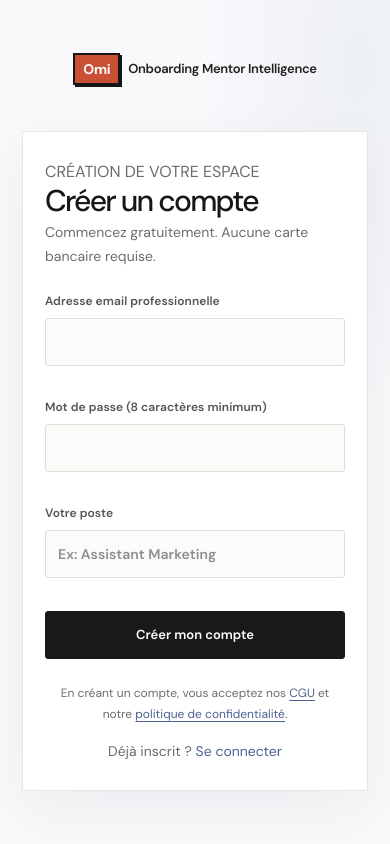
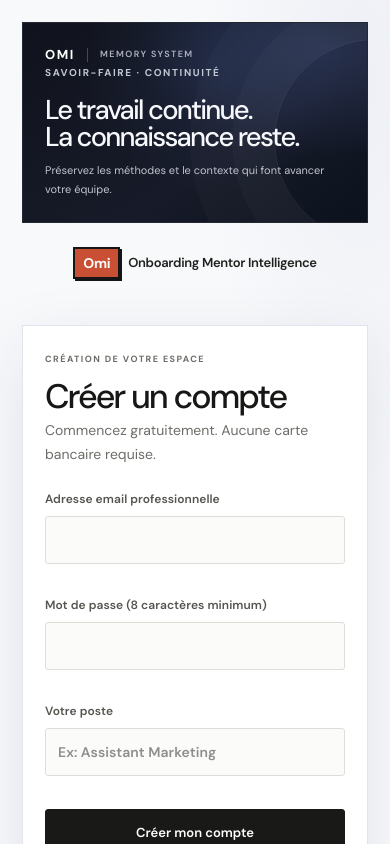
Before and after one commit to Smo-5161/obi-ai, a Next.js app: page /signup in a window 390 px wide. Shown: the top 844 px of the page. Built offline with nearby package versions, Linux system fonts and the light colour scheme; no server answers.

Commit message:
Strengthen spatial styling on signup

```diff
--- a/src/app/globals.css
+++ b/src/app/globals.css
@@ -2520,3 +2520,40 @@ body { background: var(--background); color: var(--foreground); font-family: var
   .auth-page__art-orbit,
   .auth-page__art-core { animation: none; }
 }
+
+
+/* Stronger, static signup cues in the spatial account design. */
+.auth-page--signup .auth-page__layout { min-height: min(790px, calc(100svh - 72px)); }
+.auth-page--signup .auth-page__aside {
+  background:
+    radial-gradient(ellipse at 20% 18%, rgba(93, 117, 190, .32), transparent 38%),
+    radial-gradient(ellipse at 89% 78%, rgba(48, 100, 176, .27), transparent 40%),
+    linear-gradient(145deg, #0d1019 0%, #171b29 53%, #0b111d 100%);
+}
+.auth-page--signup .auth-page__card {
+  border-color: #dfe4ef;
+  box-shadow: 0 22px 64px rgba(27, 37, 66, .10);
+}
+.auth-page__card-eyebrow {
+  margin: 0 0 12px;
+  color: #687ba9;
+  font-size: 9px;
+  font-weight: 700;
+  letter-spacing: .16em;
+}
+.auth-page--signup .auth-page__card h1 { font-size: clamp(34px, 3.2vw, 42px); }
+@media (max-width: 720px) {
+  .auth-page--signup .auth-page__layout { min-height: 0; }
+  .auth-page--signup .auth-page__aside {
+    display: flex;
+    min-height: 0;
+    margin-bottom: 24px;
+    padding: 22px;
+    background:
+      radial-gradient(ellipse at 88% 12%, rgba(86, 111, 184, .26), transparent 44%),
+      linear-gradient(145deg, #10131d, #171b29 62%, #0b111d);
+  }
+  .auth-page--signup .auth-page__art { display: none; }
+  .auth-page--signup .auth-page__aside-copy h2 { font-size: clamp(26px, 7vw, 34px); }
+  .auth-page--signup .auth-page__aside-copy > p:last-child { margin-top: 10px; font-size: 11px; }
+}
```
